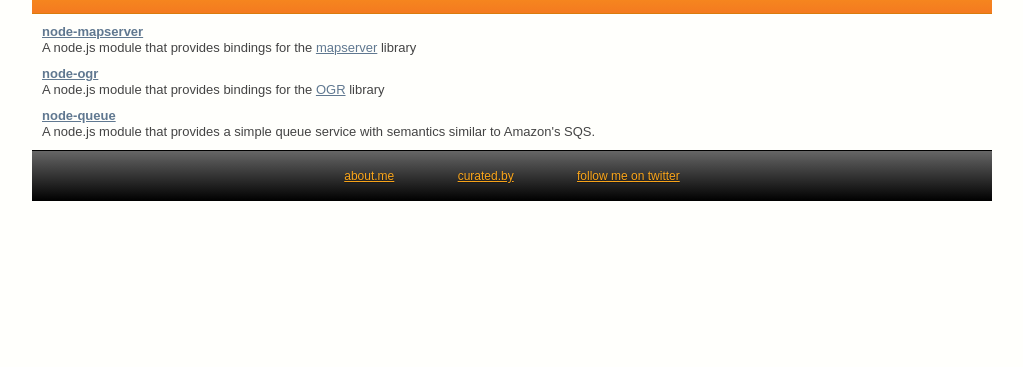
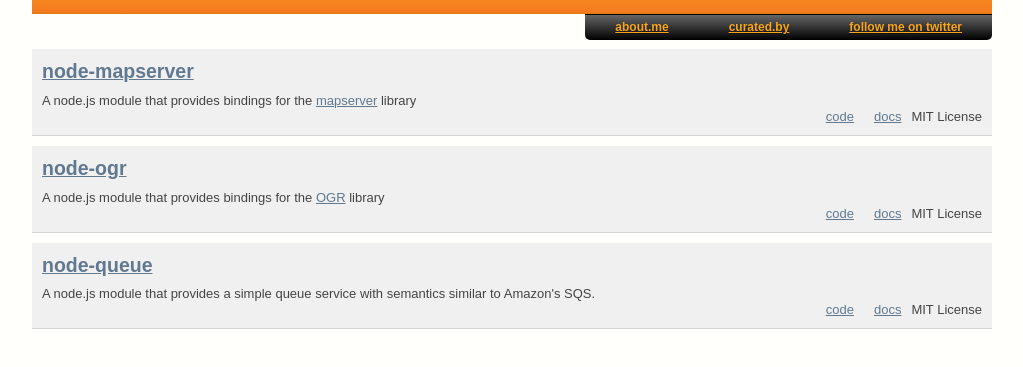
Before and after one commit to pagameba/pagameba.github.com, a plain HTML site: page index.html in a window 1280 px wide. Shown: the part 37-404 px from the top of the page, without its empty margins (128-1151 px from the left). Drawn offline with nearby package versions, Linux system fonts and the light colour scheme.

Commit message:
updating with some style, content

```diff
--- a/css/style.css
+++ b/css/style.css
@@ -241,12 +241,54 @@
   background: -webkit-gradient(linear, left top, left bottom, from(#faa51a), to(#f47a20));
   background: -moz-linear-gradient(top,  #faa51a,  #f47a20);
   filter:  progid:DXImageTransform.Microsoft.gradient(startColorstr='#faa51a', endColorstr='#f47a20');
+
+  overflow: hidden;
 }
 
 header p {
   margin: 0 10px;
 }
 
+#nav {
+  height: 25px;
+  width: 960px;
+  margin: auto;
+  font: 12px Arial, Helvetica, sans-serif;
+  font-weight: bold;
+  text-shadow: 0 1px 1px rgba(0,0,0,.3);
+  line-height: 25px;
+  color: #fef4e9;
+}
+
+#nav ul {
+  margin: 0px;
+  list-style: none;
+  overflow: hidden;
+  float: right;
+  border-top: solid 1px #000;
+  background: #f78d1d;
+  background: -webkit-gradient(linear, left top, left bottom, from(#666   ), to(#000));
+  background: -moz-linear-gradient(top,  #666,  #000);
+  filter:  progid:DXImageTransform.Microsoft.gradient(startColorstr='#666', endColorstr='#000');
+  -webkit-border-bottom-right-radius: 5px;
+  -webkit-border-bottom-left-radius: 5px;
+  -moz-border-radius-bottomright: 5px;
+  -moz-border-radius-bottomleft: 5px;
+  border-bottom-right-radius: 5px;
+  border-bottom-left-radius: 5px;
+}
+
+#nav ul li {
+  float: left;
+}
+
+#nav a,
+#nav a:visited,
+#nav a:hover,
+#nav a:active {
+  padding: 0px 30px;
+  color: #faa51a;
+}
 
 #main {
   display: block;
@@ -255,38 +297,39 @@
 }
 
 #main section {
-  margin: 10px;
+  margin: 10px 0;
 }
 
-footer {
-  display: block;
-  width: 960px;
-  height: 50px;
-  margin: auto;
-
-  font: 12px Arial, Helvetica, sans-serif;
-  text-shadow: 0 1px 1px rgba(0,0,0,.3);
-  line-height: 50px;
-  color: #fef4e9;
-  border-top: solid 1px #000;
-  background: #f78d1d;
-  background: -webkit-gradient(linear, left top, left bottom, from(#666   ), to(#000));
-  background: -moz-linear-gradient(top,  #666,  #000);
-  filter:  progid:DXImageTransform.Microsoft.gradient(startColorstr='#666', endColorstr='#000');
+.module {
+  background: #f0f0f0;
+  border-bottom: 1px solid #d4d4d4;
+  overflow: hidden;
+  padding: 10px;
 }
 
-footer p {
-  margin: 0 10px;
-  text-align: center;
+.module h1 {
+  font-size: 1.5em;
+  margin: 0 0 .5em 0;
+  font-weight: bold;
+  color: #fef4e9;
+}
+.module .extras {
+  float: right;
+  margin: 0px;
+  list-style: none;
+  overflow: hidden;
 }
 
-footer a,
-footer a:visited,
-footer a:hover,
-footer a:active {
-  padding: 0px 30px;
-  color: #faa51a;
+.module .extras li {
+  float: left;
 }
+
+.module .extras li a {
+  padding: 0 10px;
+}
+
+footer { }
+
 
 
 
--- a/index.html
+++ b/index.html
@@ -41,26 +41,46 @@
   <div id="container">
     <header class="button">
       <p>Paul Spencer's GitHub Projects</p>
+
     </header>
-
+    <div id="nav">
+      <ul>
+        <li><a href="http://about.me/paulspencer">about.me</a></li>
+        <li><a href="http://curated.by/pagameba">curated.by</a></li>
+        <li><a href="http://twitter.com/pagameba">follow me on twitter</a></li>
+      </ul>
+    </div>
     <div id="main">
-      <section>
+      <section class="module">
         <h1><a href="http://github.com/pagameba/node-mapserver">node-mapserver</a></h1>
         <p>A node.js module that provides bindings for the <a href="http://mapserver.org">mapserver</a> library</p>
+        <ul class="extras">
+          <li><a href="https://github.com/pagameba/node-mapserver">code</a></li>
+          <li><a href="https://github.com/pagameba/node-mapserver/wiki">docs</a></li>
+          <li>MIT License</li>
+        </ul>
       </section>
-      <section>
+      <section class="module">
         <h1><a href="http://github.com/pagameba/node-ogr">node-ogr</a></h1>
         <p>A node.js module that provides bindings for the <a href="http://gdal.org/ogr">OGR</a> library</p>
+        <ul class="extras">
+          <li><a href="https://github.com/pagameba/node-ogr">code</a></li>
+          <li><a href="https://github.com/pagameba/node-ogr/blob/master/README.md">docs</a></li>
+          <li>MIT License</li>
+        </ul>
       </section>
-      <section>
+      <section class="module">
         <h1><a href="http://github.com/pagameba/node-queue">node-queue</a></h1>
         <p>A node.js module that provides a simple queue service with semantics similar to Amazon's SQS.</p>
+        <ul class="extras">
+          <li><a href="https://github.com/pagameba/node-queue">code</a></li>
+          <li><a href="https://github.com/pagameba/node-queue/blob/master/README.md">docs</a></li>
+          <li>MIT License</li>
+        </ul>
       </section>
     </div>
 
-    <footer class="button">
-      <p><a href="http://about.me/paulspencer">about.me</a> <a href="http://curated.by/pagameba">curated.by</a> <a href="http://twitter.com/pagameba">follow me on twitter</a></p>
-    </footer>
+    <footer></footer>
   </div> <!--! end of #container -->
 
 
```
